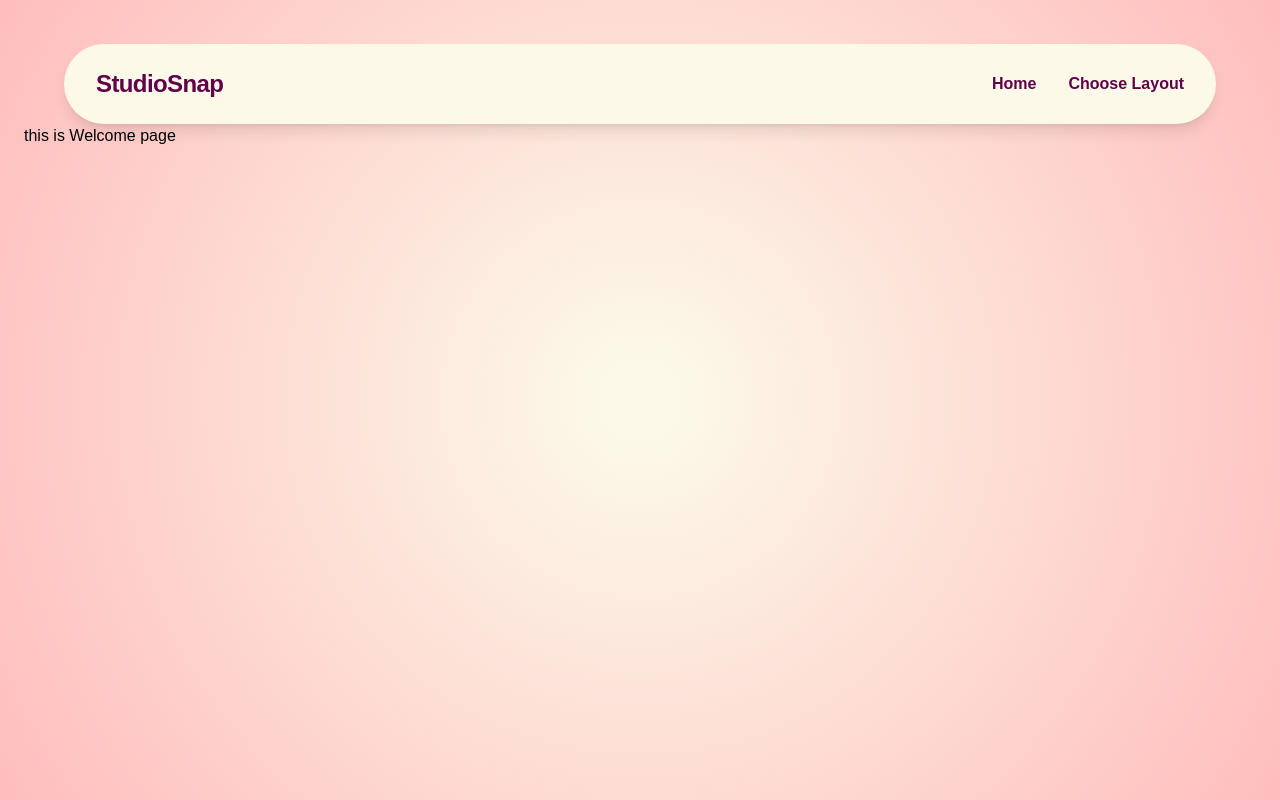
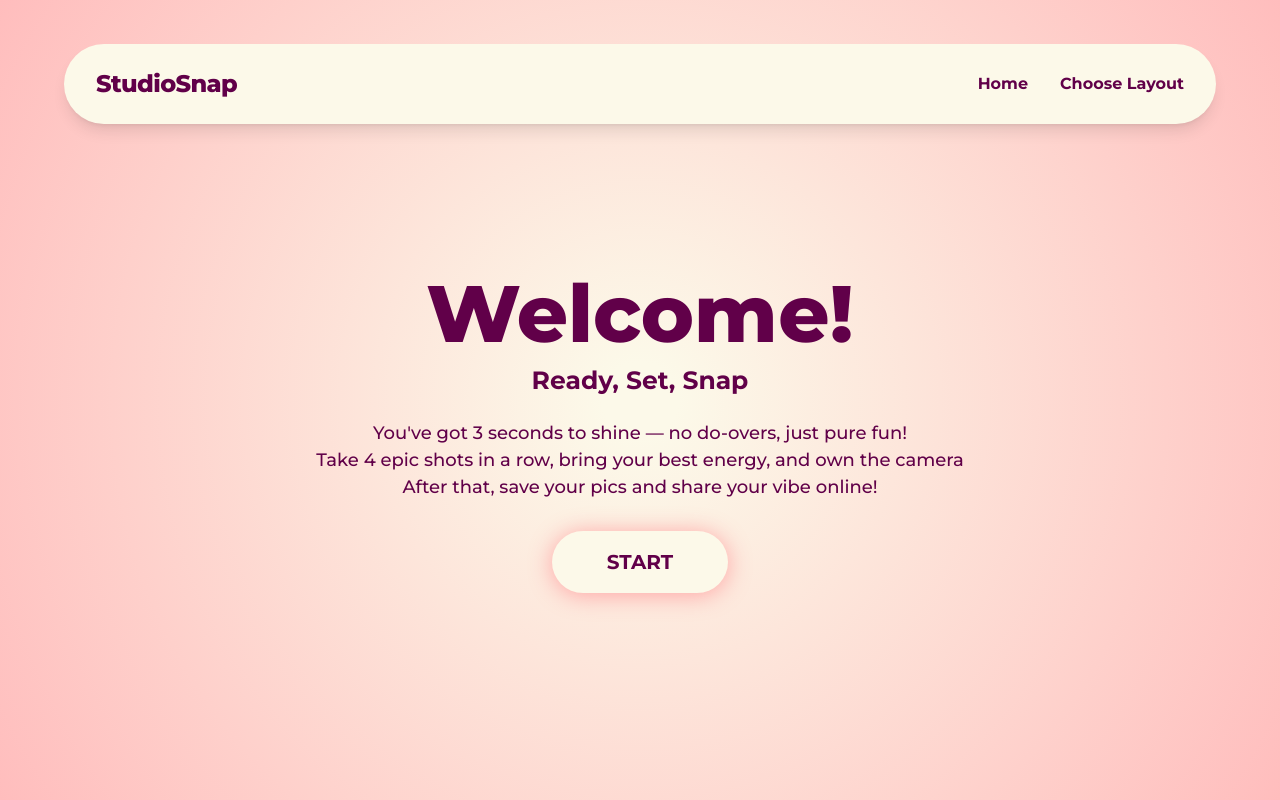
Before and after one commit to Dingin-Tetapi-Tidak-Kejam/StudioSnap, a React (Vite) app: page /welcome in a window 1280 px wide. Built offline with nearby package versions, Linux system fonts and the light colour scheme.

Commit message:
Progress

```diff
--- a/index.html
+++ b/index.html
@@ -1,8 +1,15 @@
-<!doctype html>
+<!DOCTYPE html>
 <html lang="en">
   <head>
     <meta charset="UTF-8" />
     <link rel="icon" type="image/svg+xml" href="/vite.svg" />
+    <link rel="preconnect" href="https://fonts.googleapis.com" />
+    <link rel="preconnect" href="https://fonts.gstatic.com" crossorigin />
+    <link
+      href="https://fonts.googleapis.com/css2?family=Montserrat:wght@300;400;500;600;700;800;900&display=swap"
+      rel="stylesheet"
+    />
+
     <meta name="viewport" content="width=device-width, initial-scale=1.0" />
     <script src="https://cdn.jsdelivr.net/npm/@tailwindcss/browser@4"></script>
     <title>studiosnapreact</title>
--- a/src/App.jsx
+++ b/src/App.jsx
@@ -23,7 +23,7 @@ const Home = () => {
       <button
         onClick={() => navigate("/welcome")}
         className="inline-block no-underline bg-[#FCF9E9] text-[#610049] rounded-full px-[55px]
-        py-4 text-[20px] font-semibold shadow-[0_2px_25px_#FFA3A3] transition-transform duration-200
+        py-4 text-[20px] font-bold shadow-[0_2px_25px_#FFA3A3] transition-transform duration-200
         hover:scale-105 hover:bg-[#FDF2D0]"
       >
         START
--- a/src/components/navbar.jsx
+++ b/src/components/navbar.jsx
@@ -10,13 +10,17 @@ const Navbar = () => {
           </div>
 
           <div className="flex items-center">
-            <Link to="/"
-              className="text-base font-semibold text-[#610049] hover:opacity-50" >
+            <Link
+              to="/"
+              className="text-base font-bold text-[#610049] hover:opacity-50"
+            >
               Home
             </Link>
 
-            <Link to="/layout"
-              className="text-base font-semibold text-[#610049] hover:opacity-50 ml-8" >
+            <Link
+              to="/layout"
+              className="text-base font-bold text-[#610049] hover:opacity-50 ml-8"
+            >
               Choose Layout
             </Link>
           </div>
--- a/src/pages/welcome.jsx
+++ b/src/pages/welcome.jsx
@@ -1,9 +1,35 @@
+import { useNavigate } from "react-router-dom";
+
 const Welcome = () => {
+  const navigate = useNavigate();
+
   return (
     <>
-    <h1>this is Welcome page</h1>
+      <main className="text-center px-8 py-[130px] text-[#610049]">
+        <h1 className="text-[80px] font-extrabold m-0">Welcome!</h1>
+
+        <h2 className="text-[25px] font-bold mt-[-12px] mb-[30px]">
+          Ready, Set, Snap
+        </h2>
+
+        <p className="text-[18px] font-medium mt-[-10px] mb-[30px]">
+          You've got 3 seconds to shine — no do-overs, just pure fun!
+          <br />
+          Take 4 epic shots in a row, bring your best energy, and own the camera
+          <br />
+          After that, save your pics and share your vibe online!
+        </p>
+        <button
+          onClick={() => navigate("/layout")}
+          className="inline-block no-underline bg-[#FCF9E9] text-[#610049] rounded-full px-[55px]
+          py-4 text-[20px] font-bold shadow-[0_2px_25px_#FFA3A3] transition-transform duration-200
+          hover:scale-105 hover:bg-[#FDF2D0]"
+        >
+          START
+        </button>
+      </main>
     </>
-  )
-}
+  );
+};
 
 export default Welcome;
```
Also changed, not shown: tailwind.config.js (+5 -2 lines).
